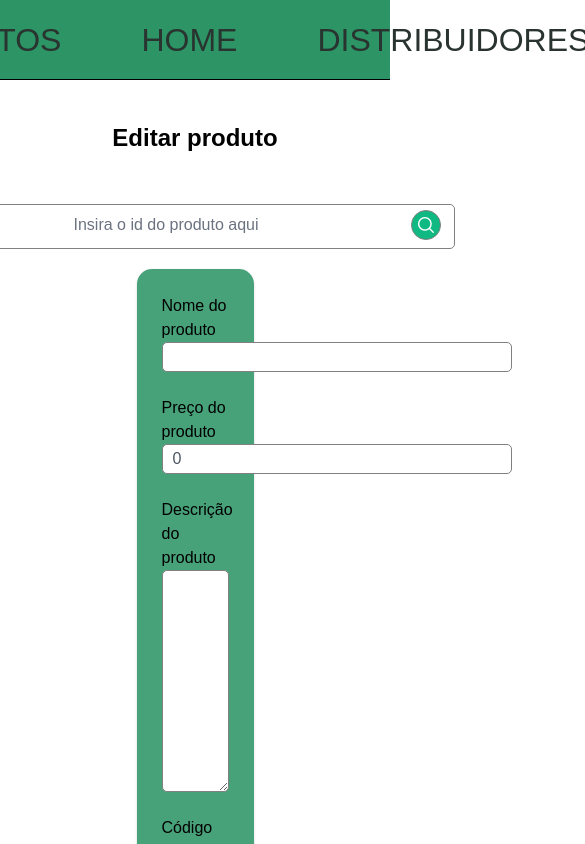
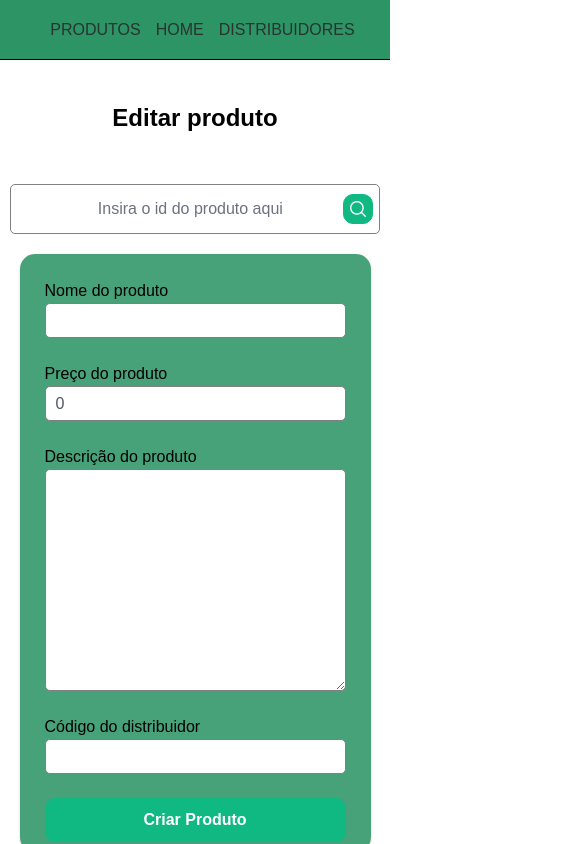
Before and after one commit to HenryLampoglio/vue-basic-crud-with-axios, a Vue app: page /#/products/put in a window 390 px wide. Shown: the top 844 px of the page, 585 px wide, since content can reach past the window. Built offline with nearby package versions, Linux system fonts and the light colour scheme; no server answers; a web font is replaced by a local one.

Commit message:
doing responsivity

```diff
--- a/src/components/BaseCard.vue
+++ b/src/components/BaseCard.vue
@@ -52,4 +52,19 @@ import Card from 'primevue/card';
        background-color: #247852;
     }
 
+        @media(max-width: 1150px){
+            .p-card{
+                width: 350px;
+                height: 280px;
+            }
+        }
+
+    @media(max-width: 760px){
+        .p-card{
+            width: 350px;
+            height: 350px;
+        }
+
+    }
+
 </style>
--- a/src/components/DinamicTable.vue
+++ b/src/components/DinamicTable.vue
@@ -6,7 +6,7 @@
         :sortOrder="1"
         removableSort
         size="small"
-        tableStyle="min-width: 50rem">
+        >
             <Column field="id" header="Código" style="text-align: center;"></Column>
             <Column :field="field1" :header="header1" sortable style="text-align: center;"></Column>
             <Column :field="field2" :header="header2" style="text-align: center;"></Column>
@@ -36,7 +36,7 @@ defineProps({
 
 .p-datatable{
     margin-top: 50px;
-    position: fixed;
+    width: 95%;
 }
 
 .p-datatable .p-column-header-content{
--- a/src/components/SearchComponent.vue
+++ b/src/components/SearchComponent.vue
@@ -171,4 +171,19 @@ let item = ref({})
         margin-bottom: 5px;
     }
 
+    @media(max-width: 500px){
+        .p-card{
+            width: 350px;
+            height: 230px;
+        }
+
+        .p-inputtext{
+            width: 350px;
+        }
+
+        .p-button{
+            width: 250px;
+        }
+    }
+
 </style>
--- a/src/components/TheHeader.vue
+++ b/src/components/TheHeader.vue
@@ -12,14 +12,13 @@
 
 <style scoped>
     header{
-        width: 100%;
+        max-width: 100%;
         border-bottom: 1px black solid;
         height: 80px;
         display: flex;
         justify-content: center;
         align-items: center;
         background-color: #2C9465;
-        position: -webkit-sticky;
         position: sticky;
         top: -1px;
     }
@@ -40,4 +39,33 @@
         color: #30FCA0;
     }
 
+
+    @media(max-width: 1050px){
+
+        header{
+            height: 60px;
+            position: -webkit-sticky;
+            position: sticky;
+            top: -1px;
+        }
+        .router{
+            font-size: 1.5rem;
+            margin-left: 30px;
+        }
+    }
+
+    @media(max-width: 600px){
+
+        header{
+            height: 60px;
+            position: -webkit-sticky;
+            position: sticky;
+        }
+        .router{
+            font-size: 1rem;
+            margin-left: 15px;
+        }
+
+    }
+
 </style>
--- a/src/components/forms/CreateForm.vue
+++ b/src/components/forms/CreateForm.vue
@@ -142,16 +142,17 @@ const databaseResponse = () =>
         box-shadow: 0 2px 1px -1px rgba(0, 0, 0, 0.2), 0 1px 1px 0 rgba(0, 0, 0, 0.14), 0 1px 3px 0 rgba(0, 0, 0, 0.12);
     }
 
-    input{
-        width: 350px;
-        height: 30px;
+    .p-inputtext{
+        width: 100%;
+        height: 35px;
         border-radius: 5px;
         border: 1px solid gray;
         padding: 10px;
     }
 
-    textarea{
+    .p-inputtextarea{
         padding: 10px 12px;
+        height: 10%;
         border-radius: 5px;
         border: 1px solid gray;
         font-family: Inter, system-ui, Avenir, Helvetica, Arial, sans-serif;
@@ -161,4 +162,20 @@ const databaseResponse = () =>
         border-radius: 10px;
     }
 
+    @media(max-width: 1450px){
+        form{
+            width: 50%;
+            padding-bottom: 10px;
+            margin-bottom: 15px;
+        }
+    }
+    @media(max-width: 800px){
+        form{
+            width: 90%;
+            padding-bottom: 10px;
+            margin-bottom: 15px;
+        }
+    }
+
+
 </style>
--- a/src/components/forms/UpdateForm.vue
+++ b/src/components/forms/UpdateForm.vue
@@ -164,44 +164,21 @@ const databaseResponse = () =>
 </script>
 
 <style scoped>
-    form{
-        width: 30%;
-        background-color: #2c9465dd;
-        display: flex;
-        flex-direction: column;
-        padding: 25px;
-        border-radius: 15px;
-        box-shadow: 0 2px 1px -1px rgba(0, 0, 0, 0.2), 0 1px 1px 0 rgba(0, 0, 0, 0.14), 0 1px 3px 0 rgba(0, 0, 0, 0.12);
-    }
-
-    input{
-        width: 350px;
-        height: 30px;
-        border-radius: 5px;
-        border: 1px solid gray;
-        padding: 10px;
-    }
-
-    textarea{
-        padding: 10px 12px;
-        border-radius: 5px;
-        border: 1px solid gray;
-        font-family: Inter, system-ui, Avenir, Helvetica, Arial, sans-serif;
-    }
-
     .search-bar{
-        width: 520px;
-        height: 45px;
+        width: 600px;
+        height: 50px;
         border: 1px grey solid;
         border-radius: 5px;
-        padding: 5px;
+        padding: 5px 0px 5px 20px;
         margin-bottom: 20px;
+        display: flex;
+        align-items: center;
     }
 
     .search-bar input{
         width: 450px;
         border: none;
-        margin-right: 20px;
+        margin-right: 12%;
     }
 
     .search-bar button{
@@ -214,11 +191,59 @@ const databaseResponse = () =>
         text-align: center;
     }
 
+    form{
+        width: 30%;
+        background-color: #2c9465dd;
+        display: flex;
+        flex-direction: column;
+        padding: 25px;
+        border-radius: 15px;
+        box-shadow: 0 2px 1px -1px rgba(0, 0, 0, 0.2), 0 1px 1px 0 rgba(0, 0, 0, 0.14), 0 1px 3px 0 rgba(0, 0, 0, 0.12);
+    }
+
+    .p-inputtext{
+        width: 100%;
+        height: 35px;
+        border-radius: 5px;
+        border: 1px solid gray;
+        padding: 10px;
+    }
+
+    .p-inputtextarea{
+        padding: 10px 12px;
+        height: 10%;
+        border-radius: 5px;
+        border: 1px solid gray;
+        font-family: Inter, system-ui, Avenir, Helvetica, Arial, sans-serif;
+    }
+
     .p-button{
-        align-self: center;
-        width: 200px;
+        border-radius: 10px;
+    }
 
-        border: 1px solid gray;
+    @media(max-width: 1450px){
+        form{
+            width: 50%;
+            padding-bottom: 10px;
+            margin-bottom: 15px;
+        }
+    }
+    @media(max-width: 800px){
+        form{
+            width: 90%;
+            padding-bottom: 10px;
+            margin-bottom: 15px;
+        }
+        .search-bar{
+            width: 95%;
+            height: 50px;
+            padding-left: 40px;
+        }
 
-    }
+        .search-bar input{
+            width: 85%;
+            margin-right: 4%;
+        }
+
+        }
 </style>
--- a/src/views/Home.vue
+++ b/src/views/Home.vue
@@ -48,10 +48,10 @@
  main{
     min-height: calc(100vh - 80px);
     width: 100%;
-    padding-top: 50px;
+    padding: 50px 0px;
     display: grid;
     grid-template-columns: 400px 400px;
-    column-gap: 100px;
+    column-gap: 80px;
     row-gap: 20px;
     justify-content: center;
     background-color: whitesmoke;
@@ -62,4 +62,19 @@
     color: black;
  }
 
+ @media(max-width: 1150px){
+    main{
+        grid-template-columns: 350px 350px;
+        column-gap: 50px;
+        row-gap: 20px;
+    }
+ }
+
+ @media(max-width: 760px){
+    main{
+        grid-template-columns: 350px;
+    }
+ }
+
+
 </style>
--- a/src/views/distributors/Distributors.vue
+++ b/src/views/distributors/Distributors.vue
@@ -36,6 +36,7 @@
             </BaseCard>
         </section>
         <aside>
+            <br>
             <h1>Lista de distribuidores</h1>
             <DinamicTable
             :items="itemDistributors"
@@ -83,7 +84,7 @@ let itemDistributors = ref([])
         display: grid;
         grid-template-columns: 400px 400px;
         column-gap: 80px;
-        row-gap: 80px;
+        row-gap: 40px;
         justify-content: center;
         padding-top: 100px;
     }
--- a/src/views/distributors/SearchDistributor.vue
+++ b/src/views/distributors/SearchDistributor.vue
@@ -17,8 +17,8 @@ import SearchComponent from '../../components/SearchComponent.vue';
 <style scoped>
 
     main{
-    min-height: calc(100vh - 80px);
-    width: 100%;
+    min-height: 100vh;
+    max-width: 100%;
     background-color: whitesmoke;
     display: flex;
     flex-direction: column;
```
